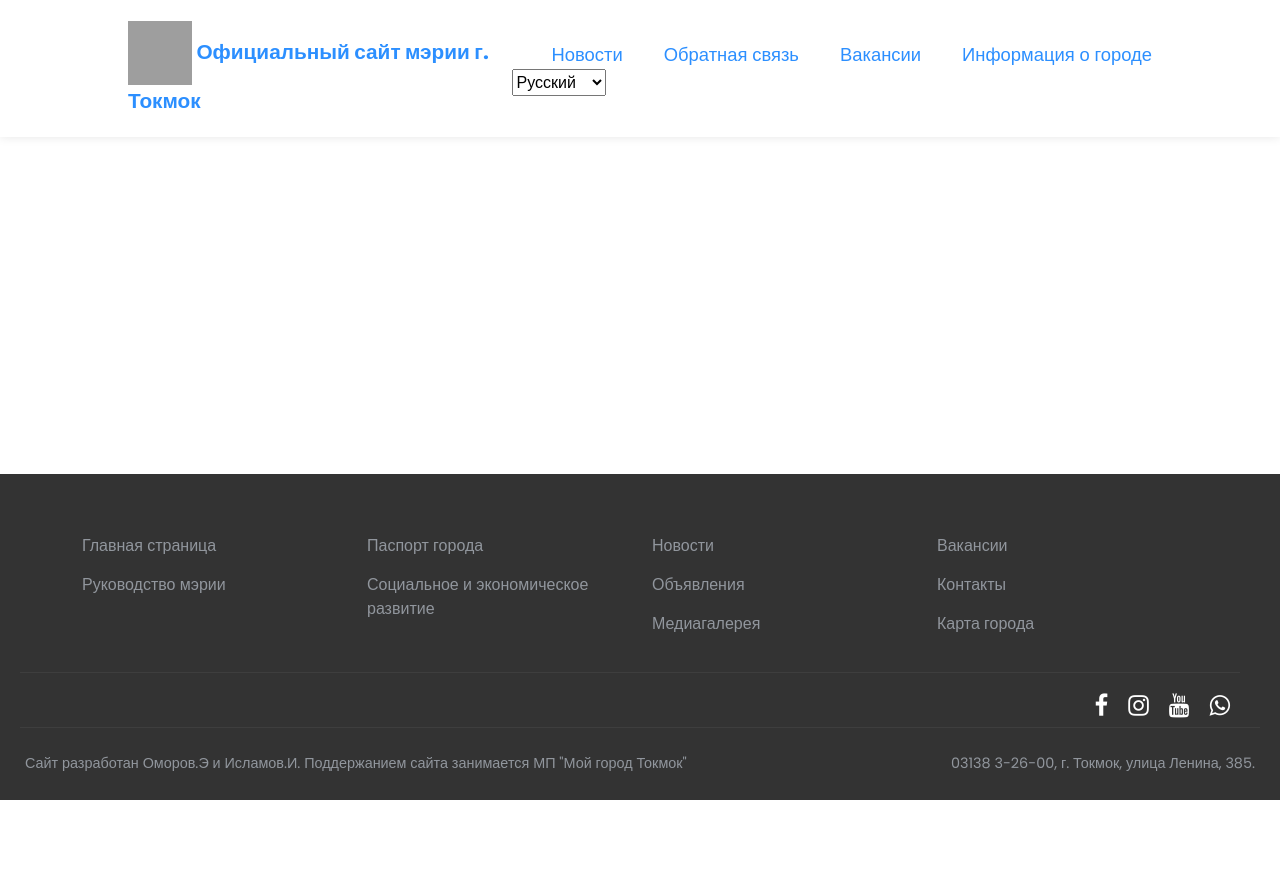
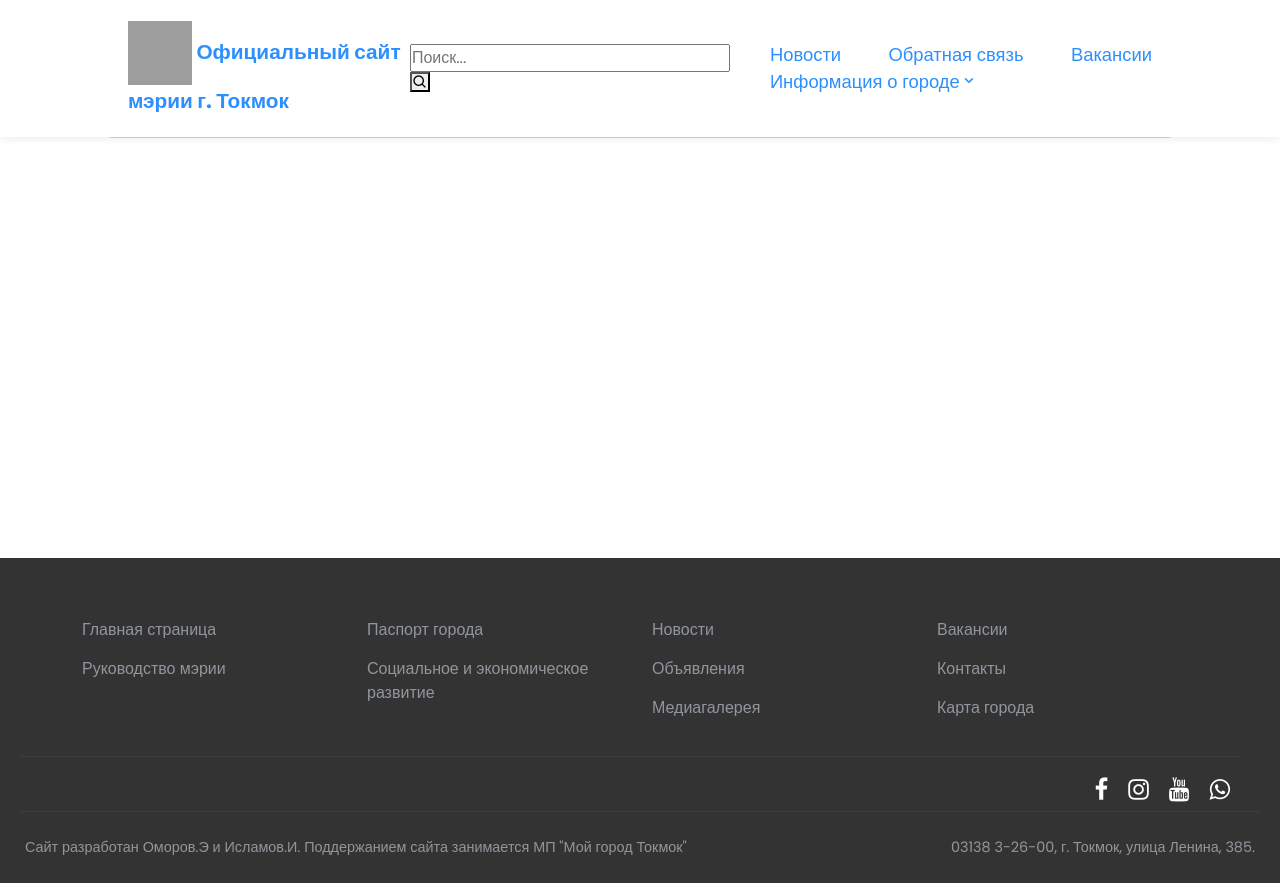
Before and after one commit to Esen312/My-town, a Django app: page /ru/contact/ in a window 1280 px wide. Before the commit the page ends 800 px from the top, so only its background shows below. Run offline with Django 4.2, Linux system fonts and the light colour scheme; data that the repository does not hold is empty; some libraries are stand-ins or nearby versions; grey boxes are pictures that could not be loaded.

Commit message:
updated new header

```diff
--- a/templates/assets/css/header.css
+++ b/templates/assets/css/header.css
@@ -11,6 +11,8 @@ body{
     min-height: 100vh;
     background-size: cover;
     background-position: center;
+    margin-top: 6.5%; /* Adjust the value as needed */
+
 }
 .header{
     position: fixed;
@@ -51,11 +50,30 @@ body{
     height: 4rem;
 }
 .navbar a {
+    position: relative;
     font-size: 1.15rem;
     color: #2c8fff;
     text-decoration: none;
     font-weight: 500;
     margin-left: 2.5rem; /* расстояние между элементами */
+}
+
+.navbar a::before {
+    content: '';
+    position: absolute;
+    width: 100%;
+    height: 2px;
+    bottom: 0;
+    left: 0;
+    background-color: #2c8fff;
+    transform: scaleX(0);
+    transform-origin: right;
+    transition: transform 0.3s ease;
+}
+
+.navbar a:hover::before {
+    transform: scaleX(1);
+    transform-origin: left;
 }
 
 #check {
--- a/templates/assets/js/header.js
+++ b/templates/assets/js/header.js
@@ -3,3 +3,18 @@ const dropdown = document.querySelector('.dropdown');
 dropdown.addEventListener('click', () => {
     dropdown.classList.toggle('active');
 });
+
+
+document.addEventListener("DOMContentLoaded", function () {
+    const searchIcon = document.getElementById("search-icon");
+    const searchForm = document.querySelector(".search");
+
+    searchIcon.addEventListener("click", function () {
+        searchForm.classList.toggle("active");
+        if (searchForm.classList.contains("active")) {
+            searchIcon.innerHTML = '<i class="bx bx-x"></i>'; // Change to close icon
+        } else {
+            searchIcon.innerHTML = '<i class="bx bx-search"></i>'; // Change back to search icon
+        }
+    });
+});
--- a/templates/components/header.html
+++ b/templates/components/header.html
@@ -11,7 +11,12 @@
         <a href="#" class="logo"><img class="logo-img" src="../../media/uploads/logo/logo.png"
                                       alt="Логотип Токмока">
             <span class="logo-text">Официальный сайт мэрии г. Токмок</span></a>
-
+        <div class="search-container">
+            <form class="search" action="{% url 'search_view' %}" method="get">
+                <input type="text" name="q" placeholder="{% trans 'Поиск...' %}">
+                <button type="submit" id="search-icon"><i class="bx bx-search"></i></button>
+            </form>
+        </div>
         <input type="checkbox" id="check">
         <label for="check" class="icons">
             <i class='bx bx-menu' id="menu-icon"></i>
@@ -19,34 +24,33 @@
         </label>
 
         <nav class="navbar">
-
             <a href="/news/" style="--i:0;">{% trans 'Новости'%}</a>
             <a href="/feedback/" style="--i:1;">{% trans 'Обратная связь'%}</a>
             <a href="#" style="--i:2;">{% trans 'Вакансии'%}</a>
             <div class="dropdown" style="--i:3;">
-        <a href="#">{% trans 'Информация о городе'%}</a>
+                <a href="#">{% trans 'Информация о городе'%}<i class='bx bx-chevron-down'></i></a>
                 <div class="dropdown-content">
-            <a href="/history/">{% trans 'История города'%}</a>
+                    <a  href="/history/">{% trans 'История города'%}</a>
                     <a href="/town_hall_managements/">{% trans 'Руководство мэрии'%}</a>
                     <a href="/contact/">{% trans 'Контакты'%}</a>
                 </div>
             </div>
-    <div class="dropdown" style="--i:4;">
-        <form action="{% url 'set_language' %}" method="post">
-            {% csrf_token %}
-            <input name="next" type="hidden" value="{{ redirect_to }}">
-            {% get_current_language as LANGUAGE_CODE %}
-            {% get_available_languages as LANGUAGES %}
-            {% get_language_info_list for LANGUAGES as languages %}
-                <select name="language" onchange="this.form.submit()">
-                    {% for language in languages %}
-                        <option value="{{ language.code }}" {% if language.code == LANGUAGE_CODE %}selected{% endif %}>
-                            {{ language.name_local }}
-                        </option>
-                    {% endfor %}
-                </select>
-        </form>
-    </div>
+        {#    <div class="dropdown" style="--i:4;">#}
+        {#        <form action="{% url 'set_language' %}" method="post">#}
+        {#            {% csrf_token %}#}
+        {#            <input name="next" type="hidden" value="{{ redirect_to }}">#}
+        {#            {% get_current_language as LANGUAGE_CODE %}#}
+        {#            {% get_available_languages as LANGUAGES %}#}
+        {#            {% get_language_info_list for LANGUAGES as languages %}#}
+        {#                <select name="language" onchange="this.form.submit()">#}
+        {#                    {% for language in languages %}#}
+        {#                        <option value="{{ language.code }}" {% if language.code == LANGUAGE_CODE %}selected{% endif %}>#}
+        {#                            {{ language.name_local }}#}
+        {#                        </option>#}
+        {#                    {% endfor %}#}
+        {#                </select>#}
+        {#        </form>#}
+        {#    </div>#}
         </nav>
     </header>
 </body>
```
Also changed, not shown: other parts of templates/assets/css/header.css (+28 -4 lines). Lines whose indentation alone changed are shown as unchanged.
